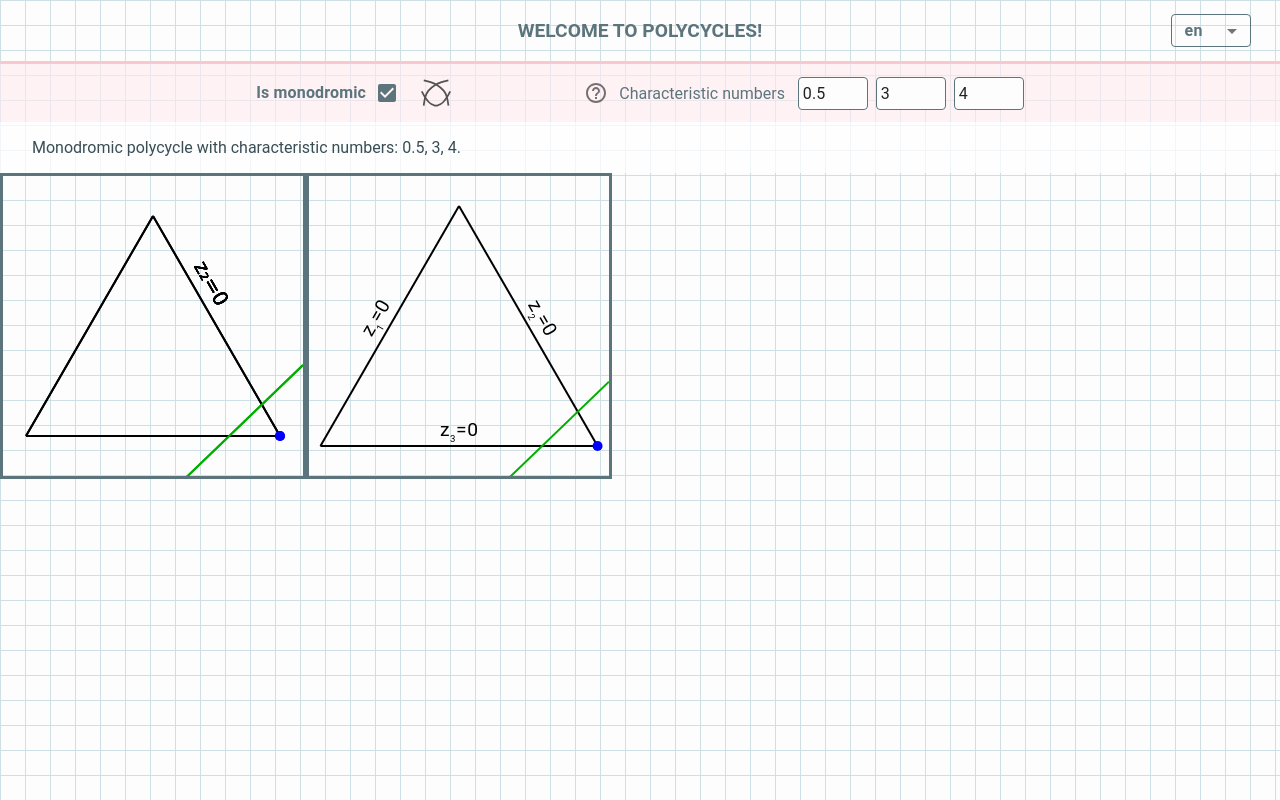
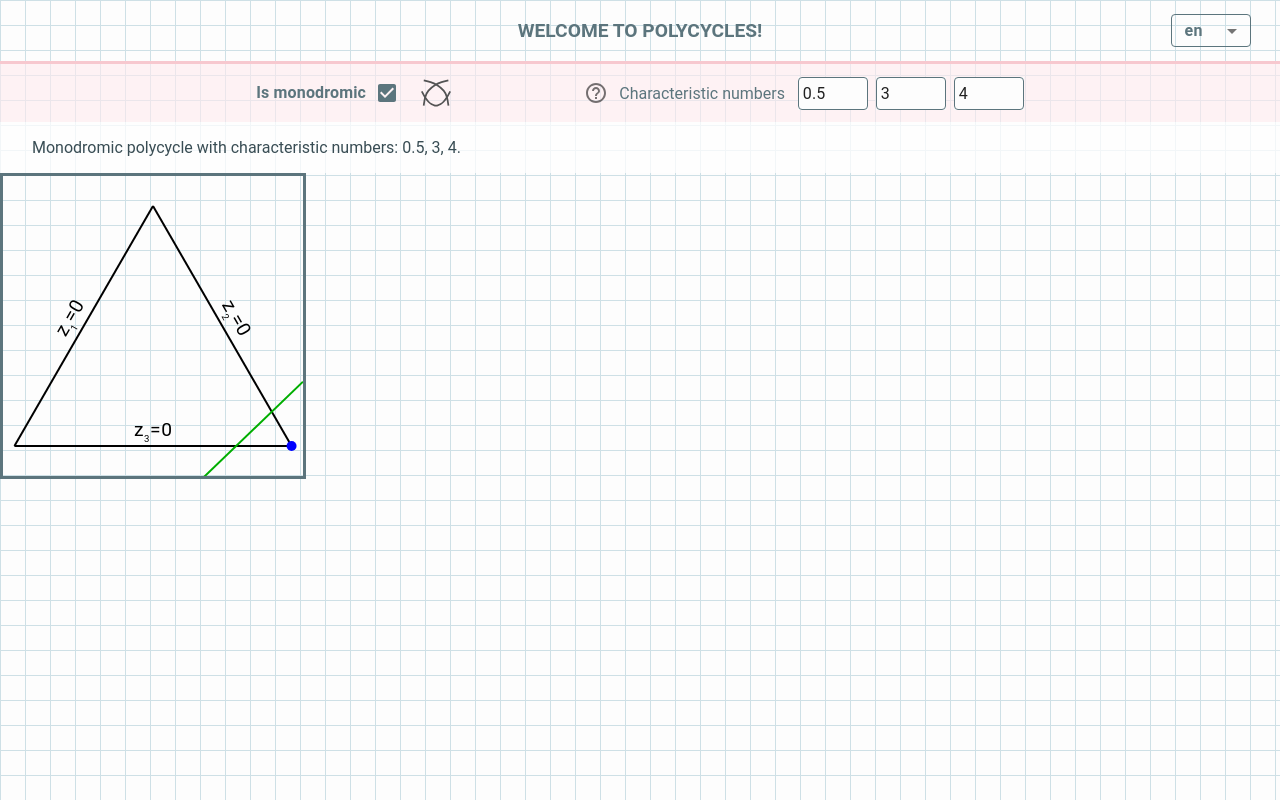
Before and after one commit to chichivika/polycycles, a React (Create React App) app: page / in a window 1280 px wide. Built offline with nearby package versions, Linux system fonts and the light colour scheme.

Commit message:
canvas simplex element is deleted

```diff
--- a/src/components/draw/DrawCnt.tsx
+++ b/src/components/draw/DrawCnt.tsx
@@ -1,6 +1,5 @@
 import React from 'react';
-import DrawSimplex from './simplex1/ConnectedDrawSimplex1';
-import DrawSimplex2 from './simplex2/ConnectedDrawSimplex2';
+import DrawSimplex2 from './simplex/ConnectedDrawSimplex';
 
 import './DrawCntStyle.scss';
 
@@ -8,7 +7,6 @@ class DrawCnt extends React.Component<{}, {}>{
     render() {
         return (
             <div className='draw-container'>
-                <DrawSimplex />
                 <DrawSimplex2/>
             </div>
         )
--- a/src/components/draw/simplex1/ConnectedDrawSimplex1.tsx
+++ b/src/components/draw/simplex/ConnectedDrawSimplex.tsx
@@ -1,4 +1,4 @@
-import DrawSimplex from './DrawSimplex1';
+import DrawSimplex from './DrawSimplex';
 
 import { connect } from 'react-redux';
 import { StateType } from 'appRedux/store';
--- a/src/components/draw/simplex2/DrawSimplex2.tsx
+++ b/src/components/draw/simplex/DrawSimplex.tsx
@@ -34,7 +34,9 @@ class DrawSimplex extends React.Component<MyProps, {}> {
         );
     }
     renderTexts() {
-        return [0, 1, 2].map(i => this.renderEdgeText(i));
+        return <g key='edge-texts'>
+            {[0, 1, 2].map(i => this.renderEdgeText(i))}
+        </g>;
     }
     renderEdgeText(i: number) {
         let oSimplex = this._simplexObject;
@@ -51,14 +53,14 @@ class DrawSimplex extends React.Component<MyProps, {}> {
         let oFVert = aVerts[nFirst];
         let oSVert = aVerts[nSecond];
 
-        let oTangent = [oSVert[0]-oFVert[0], oSVert[1]-oFVert[1]];
-        let nTangentLength = Math.sqrt(oTangent[0]**2+ oTangent[1]**2);
-        let oUnionTangent = [oTangent[0]/nTangentLength,oTangent[1]/nTangentLength];
+        let oTangent = [oSVert[0] - oFVert[0], oSVert[1] - oFVert[1]];
+        let nTangentLength = Math.sqrt(oTangent[0] ** 2 + oTangent[1] ** 2);
+        let oUnionTangent = [oTangent[0] / nTangentLength, oTangent[1] / nTangentLength];
 
         let oOrt = [oUnionTangent[1], -oUnionTangent[0]];
 
-        let nX = oFVert[0] + oTangent[0]/2 + 10*oOrt[0] -19*oUnionTangent[0];
-        let nY = oFVert[1] + oTangent[1]/2+ 10*oOrt[1]-19*oUnionTangent[1];
+        let nX = oFVert[0] + oTangent[0] / 2 + 10 * oOrt[0] - 19 * oUnionTangent[0];
+        let nY = oFVert[1] + oTangent[1] / 2 + 10 * oOrt[1] - 19 * oUnionTangent[1];
 
         let iAngle = 0;
         switch (i) {
@@ -73,21 +75,21 @@ class DrawSimplex extends React.Component<MyProps, {}> {
         }
 
         return (
-            <text x={nX} y={nY} fontSize='1.2rem' transform={`rotate(${iAngle} ${nX}, ${nY})`} textLength={'38px'}>
-                z<tspan baseline-shift="sub" fontSize='0.6rem'>{i+1}</tspan>=0
+            <text key={i} x={nX} y={nY} fontSize='1.2rem' transform={`rotate(${iAngle} ${nX}, ${nY})`} textLength={'38px'}>
+                z<tspan baselineShift="sub" fontSize='0.6rem'>{i + 1}</tspan>=0
             </text>
         );
     }
     renderEdges() {
         return (
-            <g stroke-width='2'>
+            <g strokeWidth='2' key='edges'>
                 {[0, 1, 2].map(i => this._drawTriangleEdge(i))}
             </g>
         );
     }
     renderVertices() {
         return (
-            <g>
+            <g key='verts'>
                 {[0, 1, 2].map(i => this._drawTriangleVertices(i))}
             </g>
         );
@@ -99,7 +101,7 @@ class DrawSimplex extends React.Component<MyProps, {}> {
         let aVerts = oSimplex.getVertices();
         if (oSimplex.checkVerticeInKSet(i)) {
             return (
-                <circle cx={aVerts[i][0]} cy={aVerts[i][1]} r="5" fill='blue' />
+                <circle key={i} cx={aVerts[i][0]} cy={aVerts[i][1]} r="5" fill='blue' />
             );
         }
         return null;
@@ -116,7 +118,10 @@ class DrawSimplex extends React.Component<MyProps, {}> {
 
         let sStroke = oSimplex.checkEdgeInKSet(i) ? CanvasColors.kSet : CanvasColors.simplex;
         return (
-            <line x1={oFVert[0]} y1={oFVert[1]} x2={oSVert[0]} y2={oSVert[1]} stroke={sStroke} />
+            <line key={i}
+                x1={oFVert[0]} y1={oFVert[1]}
+                x2={oSVert[0]} y2={oSVert[1]}
+                stroke={sStroke} />
         );
     }
     renderTripleLine() {
@@ -134,7 +139,8 @@ class DrawSimplex extends React.Component<MyProps, {}> {
         let oFVert = aPoints[0];
         let oSVert = aPoints[1];
         return (
-            <line x1={oFVert[0]} y1={oFVert[1]} x2={oSVert[0]} y2={oSVert[1]}
+            <line key='triple-line' x1={oFVert[0]} y1={oFVert[1]}
+                x2={oSVert[0]} y2={oSVert[1]}
                 stroke={CanvasColors.tripleCycles}
                 strokeWidth={2} />
         );
--- a/src/components/draw/simplex1/DrawSimplex1.tsx
+++ /dev/null
@@ -1,126 +0,0 @@
-import React from "react";
-import ClassSimplex from 'utils/simplexUtils';
-import {Points} from "utils/drawUtils";
-import { CanvasColors } from "utils/drawUtils";
-
-type MyProps = {
-    charNums: number[]
-};
-
-class DrawSimplex extends React.Component<MyProps, {}> {
-    myCanvas = React.createRef<HTMLCanvasElement>();
-    size: number = 300;
-    paddingTop = 40;
-    _simplexObject: ClassSimplex | null = null;
-
-    render() {
-
-        return (
-            <canvas ref={this.myCanvas}
-                className='draw-simplex'
-                width={this.size}
-                height={this.size} />
-        );
-    }
-    componentDidMount() {
-        let canvas = this.myCanvas.current as HTMLCanvasElement;
-        let oCtx = canvas.getContext('2d');
-
-        if (oCtx !== null) {
-            this._update(oCtx);
-        }
-    }
-    componentDidUpdate() {
-        let canvas = this.myCanvas.current as HTMLCanvasElement;
-        let oCtx = canvas.getContext('2d');
-
-        if (oCtx !== null) {
-            oCtx.clearRect(0, 0, this.size, this.size);
-            this._update(oCtx);
-        }
-    }
-    _update(oCtx: CanvasRenderingContext2D) {
-
-        this._simplexObject = new ClassSimplex({
-            size: this.size,
-            paddingTop: this.paddingTop,
-            charNums: this.props.charNums
-        });
-
-        this._drawTriangle(oCtx);
-        this._drawTripleCyclesLine(oCtx);
-    }
-    _drawTriangle(oCtx: CanvasRenderingContext2D) {
-
-        oCtx.lineWidth = 2;
-
-        for(let i=0;i<3;++i){
-            this._drawTriangleEdge(oCtx, i);
-        }
-        for(let i=0;i<3;++i){
-            this._drawTriangleVertices(oCtx, i);
-        }
-
-    }
-    _drawTriangleVertices(oCtx: CanvasRenderingContext2D, i: number) {
-        let oSimplex = this._simplexObject;
-        if(oSimplex === null) return;
-
-        let aVerts = oSimplex.getVertices();
-        if (oSimplex.checkVerticeInKSet(i)) {
-                oCtx.beginPath();
-                oCtx.fillStyle = CanvasColors.kSet;
-                oCtx.arc(...aVerts[i], 5, 0, Math.PI * 2);
-                oCtx.fill();
-        }
-
-        //==========================================
-        oCtx.save();
-        oCtx.font = "20px Verdana";
-        oCtx.fillStyle = 'black';
-        oCtx.translate(...aVerts[2]);
-        oCtx.rotate(Math.PI/3);
-        oCtx.fillText('z\u{2082}=0', (-aVerts[1][0]+aVerts[2][0])/2, -10);
-        oCtx.restore();
-        //==========================================
-    }
-    _drawTriangleEdge(oCtx: CanvasRenderingContext2D, i: number) {
-        let oSimplex = this._simplexObject;
-        if(oSimplex === null) return;
-
-        oCtx.beginPath();
-
-        let nFirst = (i + 1) % 3;
-        let nSecond = (i + 2) % 3;
-        let aVerts = oSimplex.getVertices();
-
-        oCtx.strokeStyle = oSimplex.checkEdgeInKSet(i) ? CanvasColors.kSet : CanvasColors.simplex;
-
-        oCtx.moveTo(...aVerts[nFirst]);
-        oCtx.lineTo(...aVerts[nSecond]);
-        oCtx.stroke();
-    }
-    _drawTripleCyclesLine(oCtx: CanvasRenderingContext2D) {
-
-        let oSimplex = this._simplexObject;
-        if(oSimplex === null) return;
-
-        oCtx.beginPath();
-        oCtx.strokeStyle = CanvasColors.tripleCycles;
-        oCtx.lineWidth = 2;
-
-        let aPoints: Points;
-        try{
-            aPoints = oSimplex.getTripleCycleLineSegment() as Points;
-        }
-        catch(sErr){
-            return;
-        }
-
-        oCtx.moveTo(...aPoints[0]);
-        oCtx.lineTo(...aPoints[1]);
-        oCtx.stroke();
-    }
-}
-
-export default DrawSimplex;
--- a/src/components/draw/simplex2/ConnectedDrawSimplex2.tsx
+++ /dev/null
@@ -1,15 +0,0 @@
-import DrawSimplex from './DrawSimplex2';
-
-import { connect } from 'react-redux';
-import { StateType } from 'appRedux/store';
-import { selectCharNumbers } from 'appRedux/drawSlice';
-
-
-const mapStateToProps = (oState: StateType) => {
-    return {
-        charNums: selectCharNumbers(oState)
-    };
-};
-const mapDispatchToProps = {};
-
-export default connect(mapStateToProps, mapDispatchToProps)(DrawSimplex);
```
